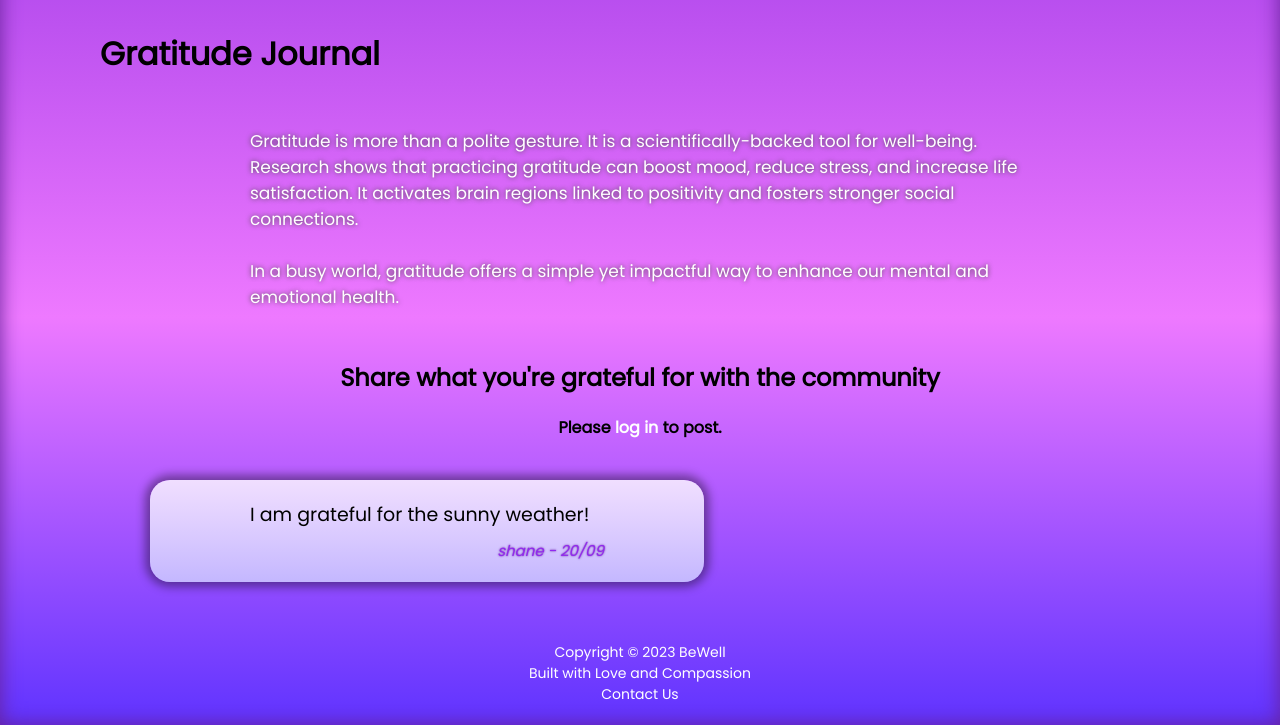
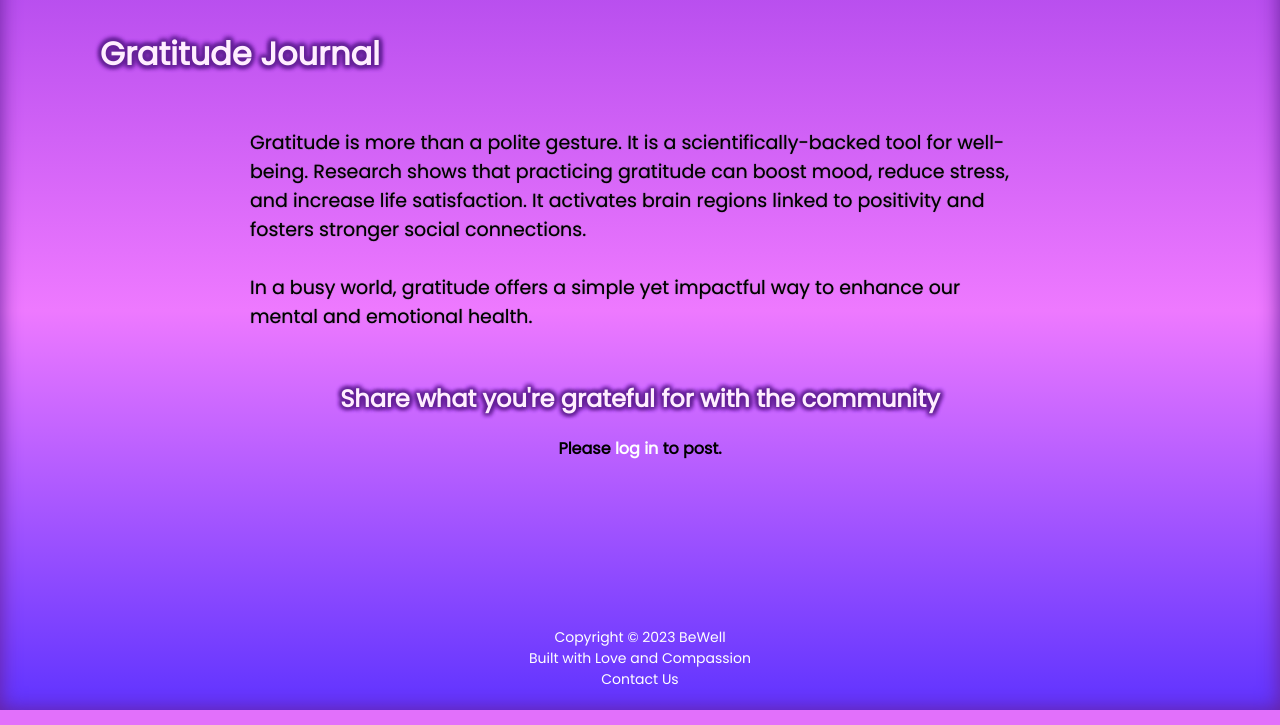
Before and after one commit to smdf95/BeWell, a Flask app: page /gratitude in a window 1280 px wide. Shown: the part 90-815 px from the top of the page. Run offline with Flask 2, Linux system fonts and the light colour scheme; some libraries are stand-ins or nearby versions.

Commit message:
added comments and some css changes

```diff
--- a/app/forms.py
+++ b/app/forms.py
@@ -1,22 +1,8 @@
 from flask_wtf import FlaskForm
-from wtforms import StringField, SubmitField, RadioField, SelectMultipleField, PasswordField, BooleanField
-from wtforms.validators import DataRequired, Length, InputRequired, EqualTo, Email
+from wtforms import StringField, SubmitField, RadioField, SelectMultipleField, PasswordField
+from wtforms.validators import DataRequired, Length, EqualTo, Email
 
-class JournalForm(FlaskForm):
-    """
-    Form for creating a new journal entry.
-    """
-    title = StringField("Title", validators=[DataRequired(), Length(min=1, max=100)])
-    body = StringField("Body", validators=[DataRequired(), Length(min=1, max=1000)])
-    submit = SubmitField("Submit")
 
-class MoodForm(FlaskForm):
-    """
-    Form for assessing mood level and emotions to determine best treatments
-    """
-    choices=[("Awful", "Awful"), ("Not Good", "Not Good"), ("Okay", "Okay"), ("Good", "Good"), ("Amazing", "Amazing"),]
-    mood = RadioField("How are you feeling?", choices=choices, validators=[DataRequired()])
-    submit = SubmitField("Submit")
 
 class NegativeForm(FlaskForm):
     """
@@ -35,11 +21,19 @@
     submit = SubmitField("Submit")
 
 class Relief(FlaskForm):
+
+    """
+    Form for selecting symptoms
+    """
+
     choices=[("Irritation", "Irritation"), ("Rumination", "Rumination"), ("Restlessness", "Restlessness"), ("Tension", "Tension"), ("Agitation", "Agitation"), ("Shortness of Breath", "Shortness of Breath"), ("Worry", "Worry"), ("Sadness", "Sadness")]
     relief = SelectMultipleField("Take a moment to observe what is going on inside your body and mind. What are you feeling right now?", choices=choices, validators=[DataRequired()])
     submit = SubmitField("Submit")
 
 class GratitudeForm(FlaskForm):
+    """
+    Form for posting in the Gratitude Journal
+    """
     gratitude = StringField("What are you grateful for?", validators=[DataRequired(), Length(min=1, max=1000)])
     submit = SubmitField("Send")
 
--- a/app/routes/main_routes.py
+++ b/app/routes/main_routes.py
@@ -30,12 +30,14 @@
 json_data = response.json()
 
 def get_quote():
+    """Grabs quote from API"""
     quote = json_data[0]['q']
     return quote
 
 quote = get_quote()
 
 def get_author():
+    """Grabs Author of Quote from API"""
     author = json_data[0]['a']
     return author
 
@@ -47,6 +49,7 @@
 
 
 resource_list = [
+
     {
         "id": 0,
         "name": "Leaves on a Stream",
@@ -191,6 +194,9 @@
 
 @main_bp.before_request
 def before_request():
+
+    """Checks whether user is logged in. If not, it will set the variables to logged out"""
+
     username = session.get('user')
 
     if username is None or username < 1 or username > len(accounts):
@@ -206,17 +212,19 @@
     negative_form = NegativeForm()
     positive_form = PositiveForm()
 
+    # The user will be redirected to the Relief page if they answer 'yes'. The JavaScript on the homepage will handle the response if they answer 'no'
+
     negative_mood = negative_form.neg_selection.data
     if negative_form.validate_on_submit():
         if negative_mood == "Yes":
-            print(negative_mood)
             return redirect(url_for("main.relief"))
 
 
+    # The user will be redirected to the Gratitude page if they answer 'yes'. The JavaScript on the homepage will handle the response if they answer 'no'
 
+    positive_mood = positive_form.pos_selection.data
     if positive_form.validate_on_submit():
-        if positive_form.pos_selection.data == "Yes":
-            print(positive_form.pos_selection.data)
+        if positive_mood == "Yes":
             return redirect(url_for("main.gratitude"))
 
     return render_template("index.html", negative_form=negative_form, positive_form=positive_form, quote=quote, author=author, accounts=accounts)
@@ -230,50 +238,74 @@
 
 
     previous_page = request.args.get('previous_page')
-    print('Previous Page:', previous_page)
 
     if previous_page:
-        session['previous_page'] = previous_page
-
+        session['previous_page'] = previous_page # This brings the user back to the page they were on before logging in
 
     if form.validate_on_submit():
+
         username = form.username.data
         password = form.password.data
+
         for account in accounts:
+
+            # User can use email or username to log in
+
             if (account['username'] == username or account['email'] == username) and account['password'] == password:
+
                 session['logged_in'] = True
                 session['user'] = account['id']
-                print("previous_page:", previous_page)
+
                 if previous_page:
                     return redirect(previous_page)
                 else:
                     return redirect(url_for('main.index'))
             else:
+                # If user inputs incorrect information, a flash message will appear at the top of the page
+
                 flash("The information you entered is incorrect", "danger")
+
         return render_template('login.html', form=form, error='Invalid username or password')
+
     return render_template('login.html', form=form)
 
 @main_bp.route('/forgot_password', methods=['GET', 'POST'])
 def forgot_password():
+
+
     form = ForgotPasswordForm()
+
+    # This is used to reset a user's password. However, it is not secure, as it only redirects the user to a page to reset their password. With more time, I would implement an email system that would provide a link to the page for resetting the password
+
     if form.validate_on_submit():
         email = form.email.data
         for account in accounts:
             if account['email'] == email:
                 return redirect(url_for('main.reset_password', email=email))
+            else:
+                flash("The email you entered does not exist", "danger")
         return render_template('forgot_password.html', form=form, error='Invalid email')
+
     return render_template('forgot_password.html', form=form)
 
 @main_bp.route('/reset_password/<email>', methods=['GET', 'POST'])
 def reset_password(email):
+
+    # Resets user's password
+
     form = ResetPasswordForm()
     if form.validate_on_submit():
         password = form.password.data
+        password2 = form.password2.data
         for account in accounts:
             if account['email'] == email:
-                account['password'] = password
-                return redirect(url_for('main.login'))
+                if password == password2:
+                    account['password'] = password
+                    return redirect(url_for('main.login'))
+            else:
+                flash("The email you entered does not exist", "danger")
         return render_template('forgot_password.html', form=form, error='Invalid email')
+
     return render_template('reset_password.html', form=form)
 
 
@@ -281,9 +313,12 @@
 @main_bp.route('/register', methods=['GET', 'POST'])
 def register():
 
+    # Registers a new user
+
     previous_page = request.args.get('previous_page')
 
     form = RegistrationForm()
+
     if form.validate_on_submit():
         entered_email = form.email.data.lower()
         if any(account['email'].lower() == entered_email for account in accounts):
@@ -301,15 +336,21 @@
             })
             session['logged_in'] = True
             session['user'] = len(accounts)
-            print("previous_page:", previous_page)
+
+
             if previous_page:
                 return redirect(previous_page)
+                # Bring's user back to previous page after registering
             else:
                 return redirect(url_for('main.index'))
     return render_template("register.html", form=form)
 
+
 @main_bp.route('/redirect_logout')
 def redirect_logout():
+
+    # Logs user out and redirects to previous page
+
     session['previous_page'] = request.referrer
     session['logged_in'] = False
     session['user'] = 0
@@ -327,6 +368,8 @@
 
 @main_bp.route("/gratitude", methods=['GET', 'POST'])
 def gratitude():
+
+    # Form for making entry into Gratitude Journal
 
     form = GratitudeForm()
     username = session.get('user')
@@ -353,6 +396,9 @@
 
 @main_bp.route('/delete/<int:key>')
 def delete(key):
+
+    # Deletes the post with the given key
+
     if key in gratitude_journal:
         del gratitude_journal[key]
         flash("Your post has been deleted!", "success")
@@ -361,6 +407,9 @@
 
 @main_bp.route("/relief", methods=['GET', 'POST'])
 def relief():
+
+    # User selects what symptoms they are feeling in the present moment
+
     form = Relief()
     global filtered_items
 
@@ -369,6 +418,8 @@
             selected_feelings = form.relief.data
 
             filtered_items = []
+
+            # The list of filtered items will be amended with resources for the chosen symptoms
 
             for resource in resource_list:
                 if any(feeling.lower() in resource["symptoms"].lower() for feeling in selected_feelings):
@@ -381,6 +432,8 @@
                         "description": resource["description"]
                     })
 
+            # These filtered resources will be displayed on the relief_resource page
+
             return render_template('relief_resources.html', filtered_items=filtered_items, selected_feelings=selected_feelings)
 
     return render_template('relief.html', form=form)
--- a/app/static/css/style.css
+++ b/app/static/css/style.css
@@ -109,7 +109,16 @@
 h1 {
     margin-top: 30px;
     padding-left: 50px;
-    color: #000000;
+    color: #FFEEFF;
+    text-shadow:
+        0.05em 0 5px #662299,
+        0 0.05em 5px #662299,
+        -0.05em 0 5px #662299,
+        0 -0.05em 5px #662299,
+        -0.05em -0.05em 5px #662299,
+        -0.05em 0.05em 5px #662299,
+        0.05em -0.05em 5px #662299,
+        0.05em 0.05em 5px #662299;
 
 
 }
@@ -150,6 +159,19 @@
     font-size: 30px;
 }
 
+.fancy {
+    color: #FFEEFF;
+    text-shadow:
+        0.05em 0 5px #662299,
+        0 0.05em 5px #662299,
+        -0.05em 0 5px #662299,
+        0 -0.05em 5px #662299,
+        -0.05em -0.05em 5px #662299,
+        -0.05em 0.05em 5px #662299,
+        0.05em -0.05em 5px #662299,
+        0.05em 0.05em 5px #662299;
+}
+
 .alert {
     color: #FFFFFF;
     background-color: rgb(20, 20, 20, 0.4);
@@ -174,8 +196,13 @@
 .explanation {
     margin: 50px 100px;
     padding: 0 100px;
-    font-size: 17px;
-    text-shadow: #444444 0 0 5px;
+    font-size: 19px;
+    color: #000000;
+    text-shadow: #444444 0 0 1px;
+}
+
+.explanation p {
+    margin-top: 50px;
 }
 
 .neat-submit-button {
@@ -198,10 +225,6 @@
 
 .neat-submit-button:active {
     transform: translateY(2px);
-}
-
-h2.observe {
-    margin-top: 100px;
 }
 
 
@@ -661,7 +684,7 @@
 
 .description {
     background-image: linear-gradient(#EE43FF, #7F33FF);
-    padding: 20px 100px;
+    padding: 20px 100px 50px;
     border-radius: 50px;
 
 }
@@ -1006,7 +1029,8 @@
 
     .centre {
 
-        font-size: 40px;
+        margin-top: 20px;
+        font-size: 50px;
     }
 
     .centre_small {
@@ -1042,14 +1066,13 @@
     }
 
     .quote.initial-size {
-        margin-top: 30%;
+        margin-top: 20%;
         font-size: 40px;
     }
 
     .quote.smaller-size {
         margin-top: 20px;
         font-size: 40px;
-
     }
 
     .trio {
@@ -1109,7 +1132,7 @@
 
     .description {
         background-image: linear-gradient(#EE43FF, #7F33FF);
-        padding: 20px 40px;
+        padding: 20px 40px 50px;
         border-radius: 30px;
 
 
--- a/app/static/js/script.js
+++ b/app/static/js/script.js
@@ -1,6 +1,9 @@
 window.addEventListener('scroll', reveal);
 
 function reveal() {
+
+    // Makes hidden elements on the page appear when scrolling towards them
+
     var reveals = document.querySelectorAll('.reveal');
     for (var i = 0; i < reveals.length; i++) {
         var windowHeight = window.innerHeight;
@@ -16,6 +19,9 @@
 
 
 document.addEventListener('DOMContentLoaded', () => {
+
+    // Function for opening and closing the menu on tablets and phones
+
     const mainMenu = document.querySelector('.links');
     const openMenu = document.querySelector('.openMenu');
     const closeMenu = document.querySelector('.closeMenu');
--- a/app/templates/base.html
+++ b/app/templates/base.html
@@ -8,7 +8,6 @@
     <link rel="preconnect" href="https://fonts.gstatic.com" crossorigin>
     <link href="https://fonts.googleapis.com/css2?family=Poppins&display=swap" rel="stylesheet">
     <link rel="stylesheet" href="https://cdnjs.cloudflare.com/ajax/libs/font-awesome/6.2.1/css/all.min.css">
-
 
 
     <link rel="stylesheet" href="{{ url_for('static', filename='css/style.css') }}">
--- a/app/templates/forgot_password.html
+++ b/app/templates/forgot_password.html
@@ -7,7 +7,7 @@
         <h2>Forgot Password</h2>
         {{ form.hidden_tag() }}
         {{ form.email(placeholder="Email") }}
-        {{ form.submit() }}
+        <button type="submit" class="neat-submit-button">Submit</button>
     </form>
 </div>
 
--- a/app/templates/gratitude.html
+++ b/app/templates/gratitude.html
@@ -11,7 +11,7 @@
     <p>Gratitude is more than a polite gesture. It is a scientifically-backed tool for well-being. Research shows that practicing gratitude can boost mood, reduce stress, and increase life satisfaction. It activates brain regions linked to positivity and fosters stronger social connections.<br><br> In a busy world, gratitude offers a simple yet impactful way to enhance our mental and emotional health.</p>
 </div>
 
-<h2>Share what you're grateful for with the community</h2>
+<h2 class="fancy">Share what you're grateful for with the community</h2>
 <form class="gratitude_form" method="POST" action="">
     {{ form.hidden_tag() }}
     {% if session['logged_in'] == False %}
@@ -30,7 +30,7 @@
                 {{ entry.gratitude }}
 
             </div>
-            <div class="name">{{ entry.name }} - {{ entry.date }}</div>
+            <div class="name">{{ entry.name.capitalize() }} - {{ entry.date }}</div>
             {% if session['user'] == entry.id %}
                 <div class="delete">
                     <a href="{{ url_for('main.delete', key=key) }}">Delete</a>
--- a/app/templates/relief.html
+++ b/app/templates/relief.html
@@ -6,8 +6,8 @@
 <h1>Find Some Relief</h1>
 <div class="explanation">
     <p>If you are in need of relief from overwhelming emotional or physical sensations, select all relevant symptoms below and we will provide you with proven methods and exercises to help combat the specific sensations.</p>
+    <p>Take a moment to observe what is going on inside your body and mind.</p>
 </div>
-<h2 class="observe">Take a moment to observe what is going on inside your body and mind.</h2>
 <div class="relief">
     <h2>What are you feeling right now?</h2>
     <form method="POST" action="">
--- a/app/templates/reset_password.html
+++ b/app/templates/reset_password.html
@@ -8,7 +8,7 @@
         {{ form.hidden_tag() }}
         {{ form.password(placeholder = "New Password") }}
         {{ form.password2(placeholder = "Confirm Password") }}
-        {{ form.submit() }}
+        <button type="submit" class="neat-submit-button">Reset Password</button>
     </form>
 </div>
 
```
Also changed, not shown: app/templates/index.html (+64 -1 lines), 2 other files.
